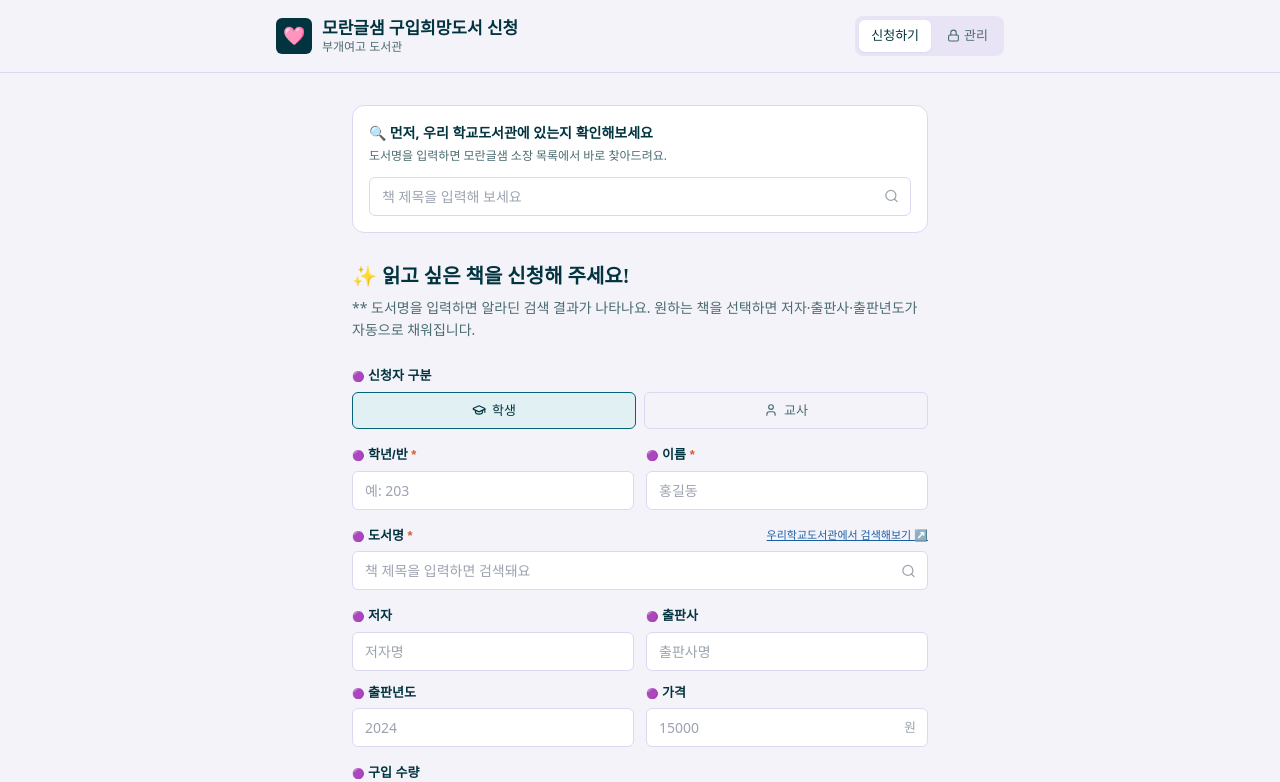
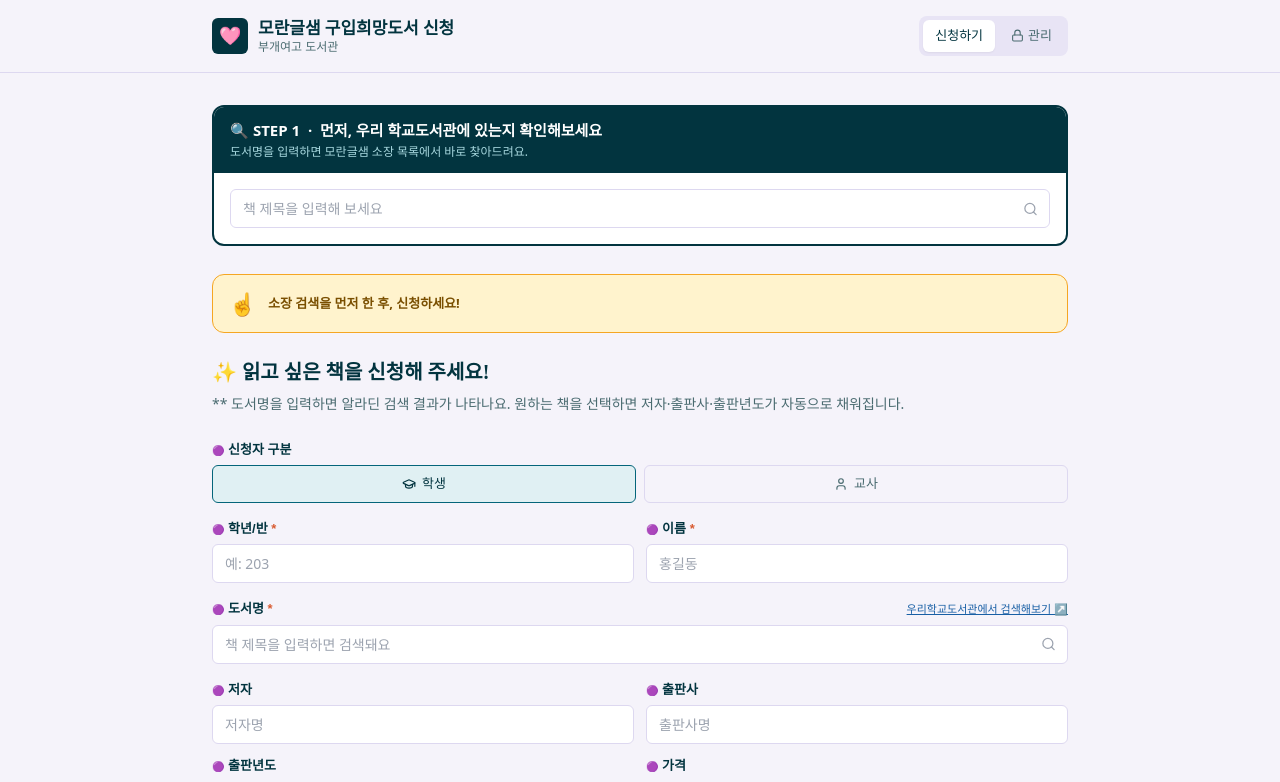
Before and after one commit to steal1224-sys/library-book-request, a Next.js app: page / in a window 1280 px wide. Shown: the top 782 px of the page. Built offline with nearby package versions, Linux system fonts and the light colour scheme; a web font is replaced by a local one.

Commit message:
Implement duplicate title detection and total price
Added duplicate title detection and total price calculation.

```diff
--- a/pages/index.js
+++ b/pages/index.js
@@ -442,11 +442,20 @@ export default function Home() {
 
   const studentCount = requests.filter((r) => r.role === "학생").length;
   const teacherCount = requests.filter((r) => r.role === "교사").length;
+  const totalPrice = requests.reduce((sum, r) => sum + (Number(r.price) || 0), 0);
+
+  // ---- 중복 도서명 감지 ----
+  const titleCountMap = requests.reduce((acc, r) => {
+    const key = r.title.trim().toLowerCase();
+    acc[key] = (acc[key] || 0) + 1;
+    return acc;
+  }, {});
+  const isDuplicate = (title) => titleCountMap[title.trim().toLowerCase()] > 1;
 
   return (
     <div className="w-full min-h-screen bg-[#F5F3FA] flex flex-col">
       <header className="border-b border-[#DDD8F0] bg-[#F5F3FA] sticky top-0 z-20">
-        <div className="max-w-3xl mx-auto px-5 py-4 flex items-center justify-between">
+        <div className="max-w-4xl mx-auto px-5 py-4 flex items-center justify-between">
           <div className="flex items-center gap-2.5">
             <div className="w-9 h-9 rounded-md bg-[#02343F] flex items-center justify-center shrink-0">
               <span style={{ fontSize: "18px" }}>🩷</span>
@@ -487,16 +496,19 @@ export default function Home() {
         </div>
       </header>
 
-      <main className="flex-1 max-w-3xl mx-auto w-full px-5 py-8">
+      <main className="flex-1 max-w-4xl mx-auto w-full px-5 py-8">
         {view === "apply" && (
-          <div className="max-w-xl mx-auto">
-            <div className="mb-7 rounded-xl border border-[#DDD8F0] bg-white p-4">
-              <h3 className="text-[14px] font-semibold text-[#02343F] mb-1 flex items-center gap-1.5">
-                🔍 먼저, 우리 학교도서관에 있는지 확인해보세요
-              </h3>
-              <p className="text-[12px] text-[#4A6B70] mb-3">
-                도서명을 입력하면 모란글샘 소장 목록에서 바로 찾아드려요.
-              </p>
+          <div>
+            <div className="mb-7 rounded-xl border-2 border-[#02343F] bg-white overflow-hidden">
+              <div className="bg-[#02343F] px-4 py-3">
+                <h3 className="text-[15px] font-bold text-white flex items-center gap-2">
+                  🔍 STEP 1 &nbsp;·&nbsp; 먼저, 우리 학교도서관에 있는지 확인해보세요
+                </h3>
+                <p className="text-[12px] text-[#A8D8DF] mt-0.5">
+                  도서명을 입력하면 모란글샘 소장 목록에서 바로 찾아드려요.
+                </p>
+              </div>
+              <div className="p-4">
               <div className="relative">
                 <input
                   type="text"
@@ -554,6 +566,15 @@ export default function Home() {
                   </button>
                 </div>
               )}
+              </div>{/* /p-4 */}
+            </div>
+
+            {/* ── 소장 검색 후 신청 안내 배너 ── */}
+            <div className="mb-6 flex items-center gap-3 rounded-xl bg-[#FFF3CD] border border-[#F5A623] px-4 py-3">
+              <span className="text-[22px] shrink-0">☝️</span>
+              <p className="text-[13px] font-bold text-[#7A4F00] leading-snug">
+                소장 검색을 먼저 한 후, 신청하세요!
+              </p>
             </div>
 
             <div className="mb-6">
@@ -906,7 +927,7 @@ export default function Home() {
               </p>
             </div>
 
-            <div className="grid grid-cols-3 gap-3 mb-6">
+            <div className="grid grid-cols-2 gap-3 mb-6">
               <div className="bg-[#E8E4F5] rounded-md px-4 py-3">
                 <p className="text-[12px] text-[#4A6B70] mb-1">전체 신청</p>
                 <p className="text-[22px] font-medium text-[#02343F]">{requests.length}</p>
@@ -918,6 +939,10 @@ export default function Home() {
               <div className="bg-[#E8E4F5] rounded-md px-4 py-3">
                 <p className="text-[12px] text-[#4A6B70] mb-1">교사 신청</p>
                 <p className="text-[22px] font-medium text-[#02343F]">{teacherCount}</p>
+              </div>
+              <div className="bg-[#E0F0F3] rounded-md px-4 py-3">
+                <p className="text-[12px] text-[#4A6B70] mb-1">신청 도서 정가 합계</p>
+                <p className="text-[22px] font-medium text-[#02343F]">{totalPrice.toLocaleString()}원</p>
               </div>
             </div>
 
@@ -973,7 +998,7 @@ export default function Home() {
               {filtered.map((r) => (
                 <div
                   key={r.rowIndex}
-                  className="bg-white border border-[#DDD8F0] rounded-lg px-4 py-3"
+                  className={`bg-white border rounded-lg px-4 py-3 ${isDuplicate(r.title) ? "border-[#993C1D] border-2" : "border-[#DDD8F0]"}`}
                 >
                   <div className="flex items-start justify-between gap-3">
                     <div className="flex-1 min-w-0">
@@ -994,8 +1019,11 @@ export default function Home() {
                           {formatDate(r.createdAt)}
                         </span>
                       </div>
-                      <p className="text-[15px] font-medium text-[#02343F] mb-0.5">
+                      <p className="text-[15px] font-medium text-[#02343F] mb-0.5 flex items-center gap-2 flex-wrap">
                         {r.title}
+                        {isDuplicate(r.title) && (
+                          <span className="text-[10px] font-bold text-white bg-[#993C1D] px-1.5 py-0.5 rounded shrink-0">중복</span>
+                        )}
                       </p>
                       {(r.author || r.publisher || r.pubYear || r.price) && (
                         <p className="text-[12px] text-[#4A6B70]">
```
